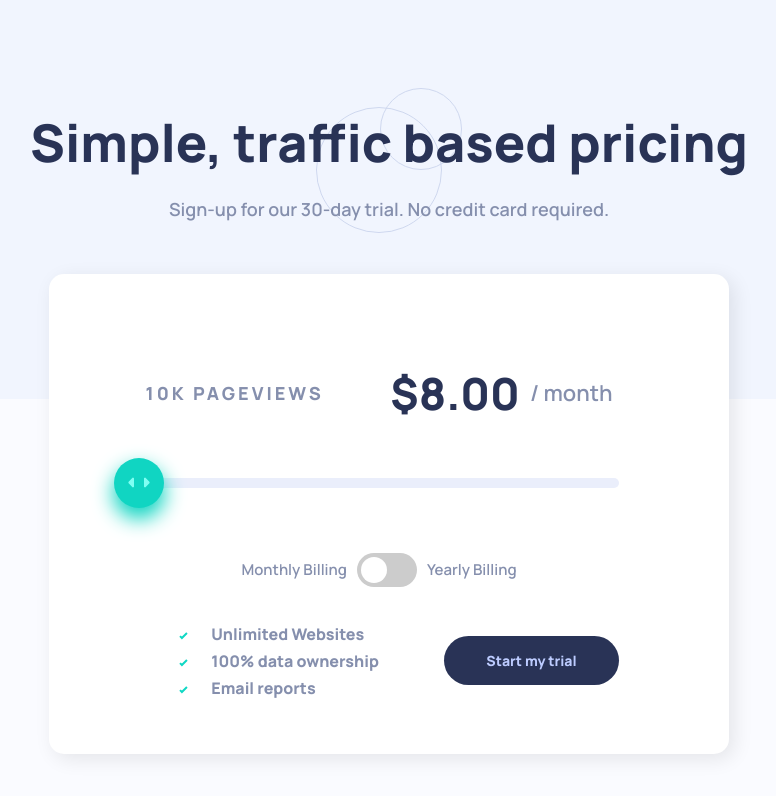
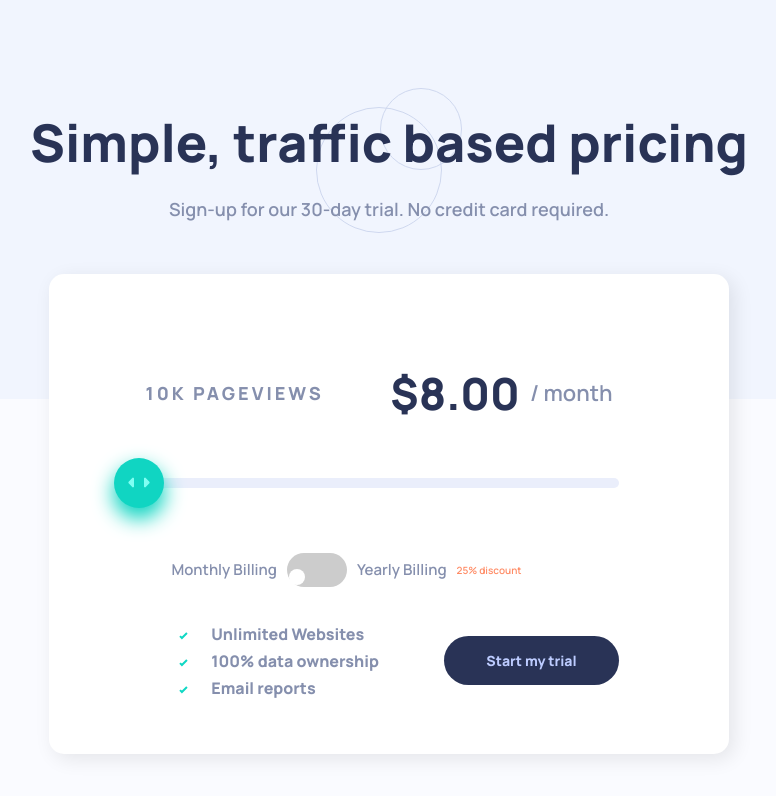
Before and after one commit to LucaGerlich/slider_react, a React (Create React App) app: page / in a window 1280 px wide. Shown: the top 796 px of the page, without its empty margins (251-1027 px from the left). Built offline with nearby package versions, Linux system fonts and the light colour scheme.

Commit message:
button color update

```diff
--- a/src/components/Card.jsx
+++ b/src/components/Card.jsx
@@ -70,6 +70,9 @@ function Card() {
           </label>
         </div>
         <span className="year-billing">Yearly Billing</span>
+        <div className="discount">
+          <span className="discount-text">25% discount</span>
+        </div>
       </div>
       <div className="spacer"></div>
       <div className="features">
--- a/src/components/Card.scss
+++ b/src/components/Card.scss
@@ -164,17 +164,21 @@ $Dark-Desaturated-Blue-TextAndCTABackground: hsl(227, 35%, 25%);
         width: 26px;
         left: 4px;
         bottom: 4px;
+        height: 16px;
+        width: 16px;
+        left: 2px;
+        bottom: 2px;
         background-color: white;
         -webkit-transition: 0.4s;
         transition: 0.4s;
       }
 
       input:checked + .toggleslider {
-        background-color: #2196f3;
+        background-color: $Strong-Cyan-SliderBackround;
       }
 
       input:focus + .toggleslider {
-        box-shadow: 0 0 1px #2196f3;
+        box-shadow: 0 0 1px $Strong-Cyan-SliderBackround;
       }
 
       input:checked + .toggleslider:before {
@@ -193,15 +197,18 @@ $Dark-Desaturated-Blue-TextAndCTABackground: hsl(227, 35%, 25%);
         margin-left: 10px;
       }
 
-      .discountbox {
+      .discount {
+        display: flex;
+        position: relative;
         color: $Light-Grayish-Red-DiscountBackground;
+        margin-left: 10px;
         width: 130px;
-        height: 10px;
         border-radius: 10px;
 
-        .discount {
+        .discount-text {
+          display: inline;
+          align-items: center;
           font-size: 50%;
-          margin-left: 25px;
           color: $Light-Red-DiscountText;
         }
       }
@@ -583,11 +590,11 @@ $Dark-Desaturated-Blue-TextAndCTABackground: hsl(227, 35%, 25%);
       }
 
       input:checked + .toggleslider {
-        background-color: #2196f3;
+        background-color: $Strong-Cyan-SliderBackround;
       }
 
       input:focus + .toggleslider {
-        box-shadow: 0 0 1px #2196f3;
+        box-shadow: 0 0 1px $Strong-Cyan-SliderBackround;
       }
 
       input:checked + .toggleslider:before {
```
